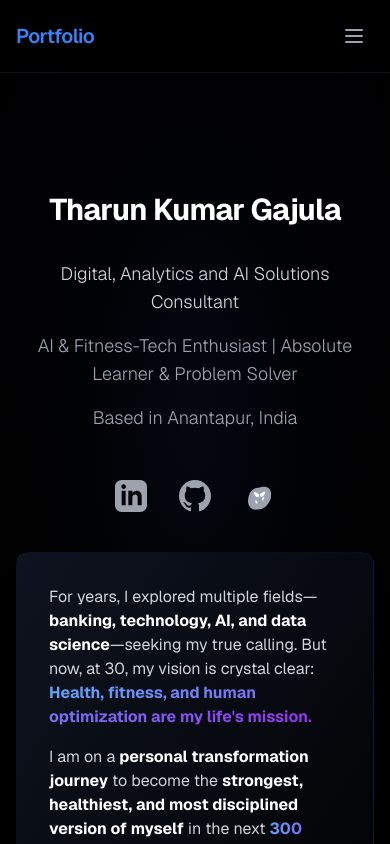
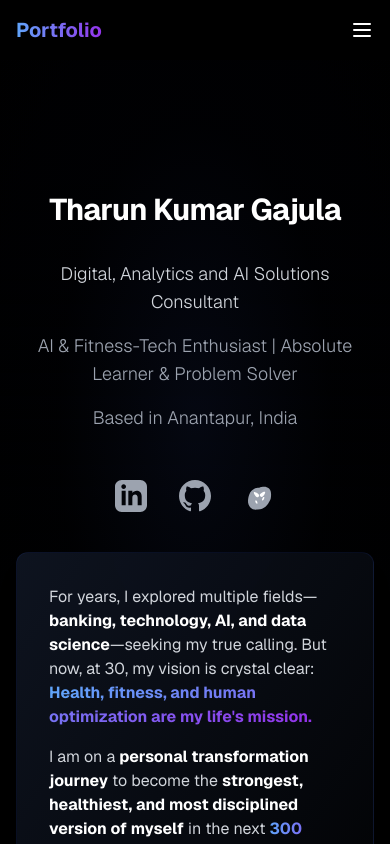
Before and after one commit to tharungajula2/tharungajula_website, a Next.js app: page / in a window 390 px wide. Shown: the top 844 px of the page. Built offline with nearby package versions, Linux system fonts and the light colour scheme.

Commit message:
reverted back: mobile nav full screen overlay and layout polish

```diff
--- a/app/components/Header.tsx
+++ b/app/components/Header.tsx
@@ -2,7 +2,7 @@
 
 import Link from 'next/link';
 import { usePathname } from 'next/navigation';
-import { motion, AnimatePresence } from 'framer-motion';
+import { motion } from 'framer-motion';
 import { useState } from 'react';
 
 const navLinks = [
@@ -18,21 +18,21 @@ const navLinks = [
 
 export default function Header() {
   const pathname = usePathname();
-  const [menuOpen, setMenuOpen] = useState(false);
+  const [isMenuOpen, setIsMenuOpen] = useState(false);
 
   const toggleMenu = () => {
-    setMenuOpen(!menuOpen);
+    setIsMenuOpen(!isMenuOpen);
   };
 
   return (
-    <header className="fixed top-0 w-full z-50 backdrop-blur-lg bg-black/60 border-b border-gray-800/50">
-      <div className="max-w-7xl mx-auto px-4 sm:px-6 lg:px-8">
-        <div className="flex items-center justify-between py-4">
-          <Link href="/">
-            <span className="text-xl font-semibold text-blue-500 tracking-tight">Portfolio</span>
+    <header className="fixed w-full top-0 z-50 bg-black/70 backdrop-blur-md">
+      <div className="max-w-6xl mx-auto px-4 sm:px-6 lg:px-8 py-4">
+        <div className="flex items-center justify-between">
+          <Link href="/" className="font-bold text-xl text-transparent bg-clip-text bg-gradient-to-r from-blue-400 to-purple-600 hover:from-blue-300 hover:to-purple-500 transition-colors duration-300">
+            Portfolio
           </Link>
 
-          <nav className="hidden md:flex space-x-10">
+          <nav className="hidden md:flex space-x-8">
             {navLinks.map((link) => {
               const isActive = pathname === link.path;
 
@@ -40,92 +40,69 @@ export default function Header() {
                 <Link
                   key={link.path}
                   href={link.path}
-                  className={`transition-all duration-300 hover:text-blue-400 ${
-                    isActive
-                      ? 'text-blue-500 border-b-2 border-blue-500'
-                      : 'text-gray-300'
-                  }`}
+                  className="relative py-1"
                 >
+                  <span className={`text-base font-medium ${isActive ? 'text-transparent bg-clip-text bg-gradient-to-r from-blue-400 to-purple-600 font-semibold' : 'text-gray-300 hover:text-white'} transition-colors duration-300`}>
                     {link.label}
+                  </span>
+                  {isActive && (
+                    <motion.div
+                      layoutId="activeTab"
+                      className="absolute -bottom-1 left-0 right-0 h-0.5 bg-gradient-to-r from-blue-400 to-purple-600"
+                      initial={false}
+                      transition={{ type: 'spring', stiffness: 500, damping: 30 }}
+                    />
+                  )}
                 </Link>
               );
             })}
           </nav>
 
-          <div className="md:hidden">
           <button
-              type="button"
-              className="inline-flex items-center justify-center p-2 rounded-md text-gray-400 hover:text-white hover:bg-gray-700 focus:outline-none focus:ring-2 focus:ring-inset focus:ring-white"
-              aria-controls="mobile-menu"
-              aria-expanded="false"
             onClick={toggleMenu}
+            className="md:hidden text-white hover:text-gray-300 focus:outline-none z-30"
+            aria-label="Toggle menu"
           >
-              <span className="sr-only">Open main menu</span>
-              <svg
-                className="h-6 w-6"
-                xmlns="http://www.w3.org/2000/svg"
-                fill="none"
-                viewBox="0 0 24 24"
-                stroke="currentColor"
-                aria-hidden="true"
-              >
-                {menuOpen ? (
+            <svg className="h-6 w-6" fill="none" viewBox="0 0 24 24" stroke="currentColor">
               <path
                 strokeLinecap="round"
                 strokeLinejoin="round"
                 strokeWidth={2}
-                    d="M6 18L18 6M6 6l12 12"
+                d={isMenuOpen ? "M6 18L18 6M6 6l12 12" : "M4 6h16M4 12h16M4 18h16"}
               />
-                ) : (
-                  <path
-                    strokeLinecap="round"
-                    strokeLinejoin="round"
-                    strokeWidth={2}
-                    d="M4 6h16M4 12h16M4 18h16"
-                  />
-                )}
             </svg>
           </button>
         </div>
       </div>
-      </div>
 
-      <AnimatePresence>
-        {menuOpen && (
+      {/* Mobile menu */}
+      {isMenuOpen && (
         <motion.div
-            initial={{ opacity: 0, height: 0 }}
-            animate={{ opacity: 1, height: 'auto' }}
-            exit={{ opacity: 0, height: 0 }}
-            transition={{ duration: 0.3 }}
-            className="md:hidden fixed inset-0 top-16 bg-black/95 backdrop-blur-lg z-40"
+          initial={{ opacity: 0, y: -20 }}
+          animate={{ opacity: 1, y: 0 }}
+          exit={{ opacity: 0, y: -20 }}
+          className="fixed inset-0 bg-black/95 z-20 pt-20 pb-6 px-4 md:hidden"
         >
-            <div className="pt-6 pb-4 px-4 space-y-3">
+          <div className="flex flex-col items-center space-y-6">
             {navLinks.map((link) => {
               const isActive = pathname === link.path;
 
               return (
-                  <motion.div
+                <Link
                   key={link.path}
-                    initial={{ opacity: 0, x: -10 }}
-                    animate={{ opacity: 1, x: 0 }}
-                    transition={{ duration: 0.2, delay: 0.1 }}
+                  href={link.path}
+                  className="w-full text-center py-2"
+                  onClick={() => setIsMenuOpen(false)}
                 >
-                    <Link
-                      href={link.path}
-                      className={`block py-3 px-4 text-lg text-center ${
-                        isActive ? 'text-blue-400 font-medium' : 'text-gray-300'
-                      }`}
-                      onClick={toggleMenu}
-                    >
+                  <span className={`text-lg font-medium ${isActive ? 'text-transparent bg-clip-text bg-gradient-to-r from-blue-400 to-purple-600 font-semibold' : 'text-gray-300'} transition-colors duration-300`}>
                     {link.label}
+                  </span>
                 </Link>
-                  </motion.div>
               );
             })}
           </div>
         </motion.div>
       )}
-      </AnimatePresence>
     </header>
   );
 }
```
Lines whose indentation alone changed are shown as unchanged.
